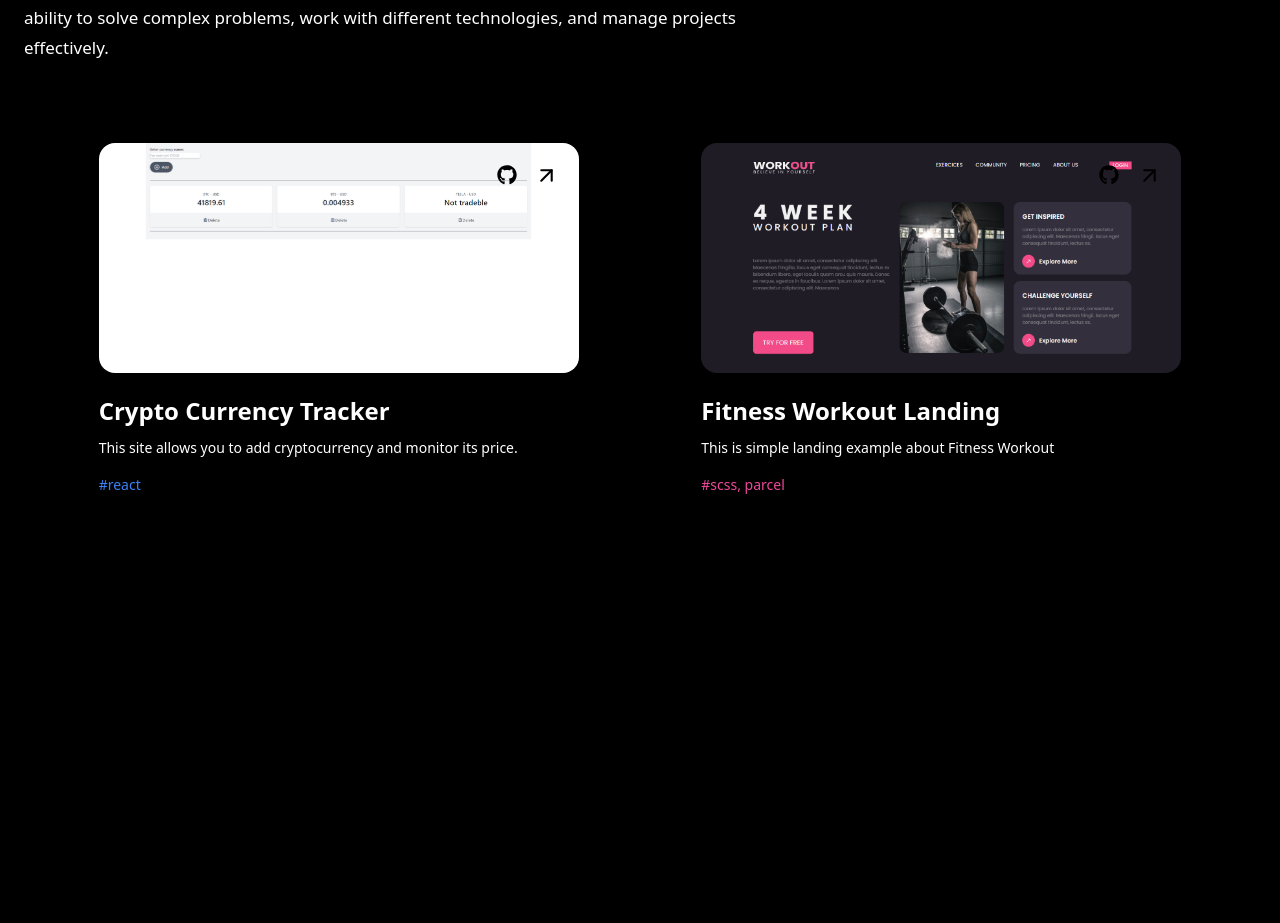
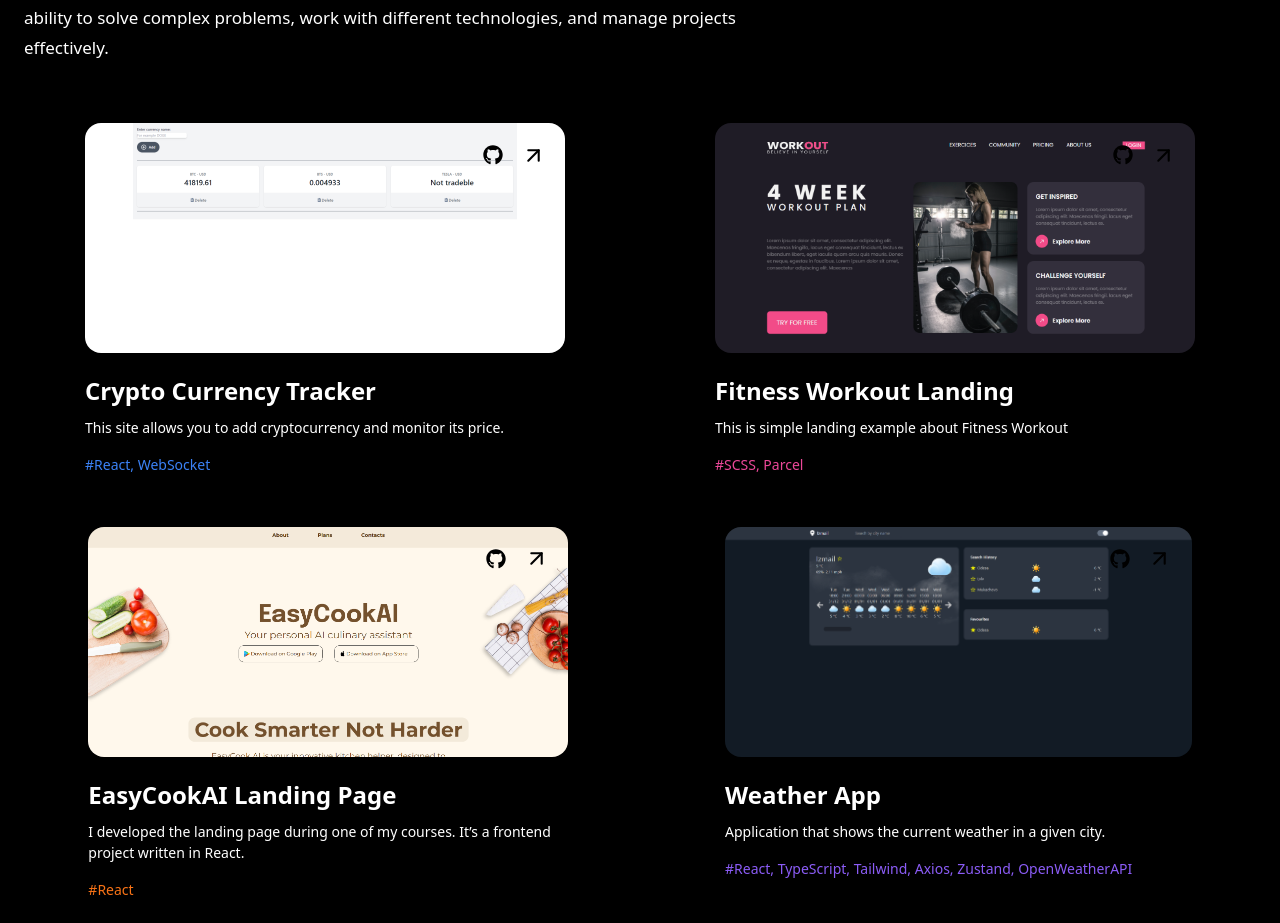
Before and after one commit to ElOleksii/portfolio, a React (Vite) app: page / in a window 1280 px wide. Shown: the part 1124-2047 px from the top of the page. Built offline with nearby package versions, Linux system fonts and the light colour scheme.

Commit message:
update projects

```diff
--- a/src/components/Navbar.jsx
+++ b/src/components/Navbar.jsx
@@ -21,7 +21,7 @@ const Navbar = () => {
             />
           </div>
 
-          <a
+          {/* <a
             href="#about-me"
             onClick={closeMenu}
             className="cursor-pointer py-[15px] px-[10px] hover:scale-110  duration-150"
@@ -34,7 +34,7 @@ const Navbar = () => {
             className="cursor-pointer py-[15px] px-[10px] hover:scale-110  duration-150"
           >
             Skills
-          </a>
+          </a> */}
           <a
             href="#projects"
             onClick={closeMenu}
@@ -52,14 +52,14 @@ const Navbar = () => {
             <span className=" ml-[10px]  md:block">Oleksii Telenchak</span>
           </a>
 
-          <div className="w-[500px] h-full flex flex-row items-center justify-between md:mr-20">
-            <div className="flex items-center justify-evenly w-full h-auto    mr-[15px] px-[20px] py-[10px] text-gray-200">
-              <a
+          <div className=" h-full flex flex-row items-center justify-between md:mr-20">
+            <div className="flex gap-5 items-center justify-evenly w-full h-auto    mr-[15px] px-[20px] py-[10px] text-gray-200">
+              {/* <a
                 href="#about-me"
                 className="cursor-pointer hover:scale-110  duration-150"
               >
                 About me
-              </a>
+              </a> */}
               {/* <a
                 href="#skills"
                 className="cursor-pointer hover:scale-110  duration-150"
--- a/src/components/sub/Projects.jsx
+++ b/src/components/sub/Projects.jsx
@@ -16,15 +16,17 @@ const ProjectCard = ({
   demoLink,
 }) => {
   return (
-    <motion.div variants={fadeIn("up", "spring", index * 0.5, 0.75)}>
-      <div className="bg-tertiary 2md:hover:scale-100  hover:scale-105 transition-all p-5 rounded-2xl sm:w-[360px] w-full">
-        <div className="relative w-full h-[230px]">
+    <motion.div
+      variants={fadeIn("up", "spring", index * 0.5, 0.75)}
+      className="max-w-[480px] mx-auto"
+    >
+      <div className="bg-tertiary transition-all rounded-2xl">
+        <div className="relative h-[230px]">
           <img
             src={img}
             alt="project_image"
-            className="w-full max-w-[480px]  h-full object-cover rounded-2xl"
+            className="w-full h-full object-cover rounded-2xl"
           />
-
           <div className="absolute inset-0 flex justify-end m-3 card-img_hover">
             <a
               href={githubLink}
@@ -64,18 +66,6 @@ const ProjectCard = ({
             </p>
           ))}
         </div>
-        {/* <div className="flex justify-around 2md:hover:flex  2md:flex-col 2md:gap-2  2md:items-center relative top-[20px]  ">
-          <a href={demoLink} target="_blank" rel="noopener noreferrer">
-            <button className=" bg-purple-500 flex flex-row-reverse items-center justify-center hover:shadow-btn hover:shadow-purple-500 hover:bg-purple-400   border-none p-3 w-[200px] cursor-pointer ">
-              <FiArrowUpRight className="w-[20px] h-[20px]" /> <span>Demo</span>
-            </button>
-          </a>
-          <a href={githubLink} target="_blank" rel="noopener noreferrer">
-            <button className="bg-orange-500 hover:shadow-btn hover:shadow-orange-500 flex gap-2 flex-row-reverse items-center justify-center hover:bg-orange-400 border-none p-3 w-[200px] cursor-pointer ">
-              <FaGithub className="w-[20px] h-[20px]" /> <span>GitHub</span>
-            </button>
-          </a>
-        </div> */}
       </div>
     </motion.div>
   );
@@ -90,7 +80,7 @@ const Works = () => {
         initial="hidden"
         whileInView="show"
         viewport={{ once: true, amount: 0.25 }}
-        className={`sm:px-16 px-6 sm:py-16 py-10 max-w-7xl mx-auto top-[150px] relative z-0`}
+        className={`sm:px-5  px-6 sm:py-16 py-10 max-w-7xl mx-auto top-[150px] relative z-0`}
       >
         <div className="relative top-[20px]">
           <motion.div variants={textVariant()}>
--- a/src/constants/projects.js
+++ b/src/constants/projects.js
@@ -1,5 +1,7 @@
 import currencyTracker from "../public/currency.png";
 import fitnessWorkout from "../public/fitness-workout.png";
+import easyCookAi from "../public/easyCookAi.png";
+import weatherApp from "../public/weatherApp.png";
 
 export const projects = [
   {
@@ -11,7 +13,7 @@ export const projects = [
     githubLink: "https://github.com/ElOleksii/currency-tracker",
     tags: [
       {
-        name: "react",
+        name: "React, WebSocket",
         color: "text-blue-500",
       },
     ],
@@ -24,9 +26,36 @@ export const projects = [
     githubLink: "https://github.com/ElOleksii/fitness-site",
     tags: [
       {
-        name: "scss, parcel",
+        name: "SCSS, Parcel",
         color: "text-pink-500",
       },
     ],
   },
+  {
+    title: "EasyCookAI Landing Page",
+    description:
+      "I developed the landing page during one of my courses. It’s a frontend project written in React.",
+    img: easyCookAi,
+    demoLink: "https://eloleksii.github.io/easycookai/",
+    githubLink: "https://github.com/ElOleksii/easycookai",
+    tags: [
+      {
+        name: "React",
+        color: "text-orange-500",
+      },
+    ],
+  },
+  {
+    title: "Weather App",
+    description: "Application that shows the current weather in a given city.",
+    img: weatherApp,
+    demoLink: "https://eloleksii.github.io/weather-app/",
+    githubLink: "https://github.com/ElOleksii/weather-app",
+    tags: [
+      {
+        name: "React, TypeScript, Tailwind, Axios, Zustand, OpenWeatherAPI ",
+        color: "text-violet-500",
+      },
+    ],
+  },
 ];
--- a/src/index.css
+++ b/src/index.css
@@ -8,10 +8,10 @@
   box-sizing: border-box;
 }
 
-/* html {
+html {
   scroll-snap-type: y mandatory;
   scroll-behavior: smooth;
-} */
+}
 
 body {
   background-color: black;
--- a/src/utils/motion.js
+++ b/src/utils/motion.js
@@ -86,25 +86,6 @@ export const fadeIn = (direction, type, delay, duration) => {
   };
 };
 
-export const zoomIn = (delay, duration) => {
-  return {
-    hidden: {
-      scale: 0,
-      opacity: 0,
-    },
-    show: {
-      scale: 1,
-      opacity: 1,
-      transition: {
-        type: "tween",
-        delay: delay,
-        duration: duration,
-        ease: "easeOut",
-      },
-    },
-  };
-};
-
 export const slideIn = (direction, type, delay, duration) => {
   return {
     hidden: {
```
Also changed, not shown: src/public/easyCookAi.png (added), src/public/weatherApp.png (added).
